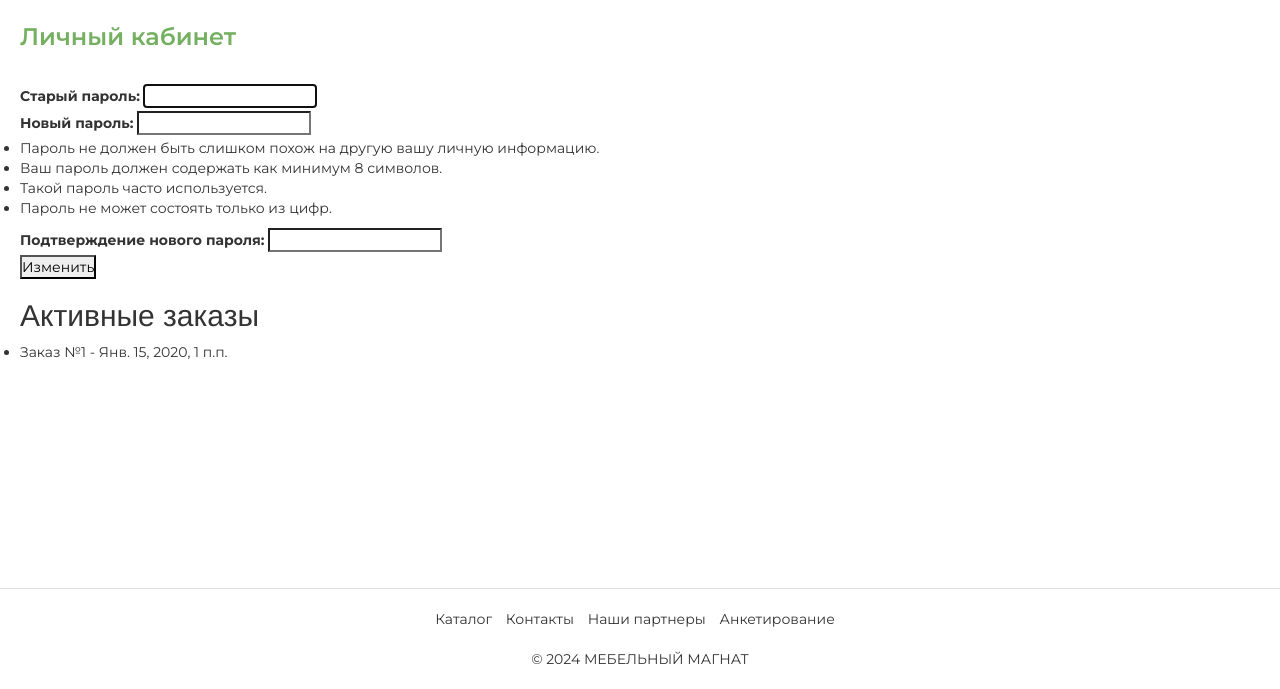
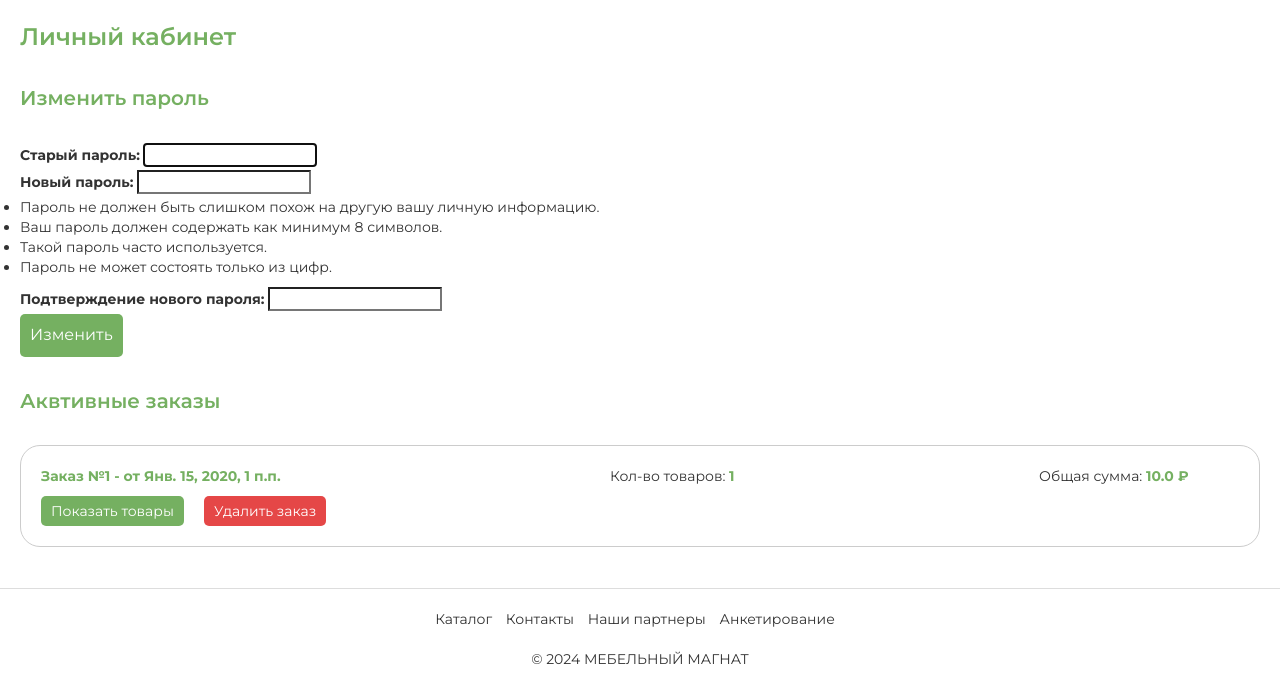
Before and after one commit to Eugeneus404/fur-mag-main, a Django app: page /cabinet/ in a window 1280 px wide. Shown: the part 111-800 px from the top of the page. Run offline with Django 3.2, Linux system fonts and the light colour scheme; a user stored in the database is signed in; data comes from the database, SQL or seed files in the repository; both versions use the stored data as it was after the commit; tables that the repository leaves empty hold one stand-in row (values such as "Sample post"); parts of the project's set-up code (start-up, migrations or seed data) failed here and were passed over; some libraries are stand-ins or nearby versions.

Commit message:
order ready

```diff
--- a/DjangoWebProject1/DjangoWebProject1/urls.py
+++ b/DjangoWebProject1/DjangoWebProject1/urls.py
@@ -39,6 +39,7 @@ urlpatterns = [
     path('cabinet/', views.cabinet, name='cabinet'),
 
     path('create_order/', views.create_order, name='create_order'),
+    path('delete_order/<int:order_id>/', views.delete_order, name='delete_order'),
 ]
 
 handler404 = views.error_404
--- a/DjangoWebProject1/app/templates/app/cabinet.html
+++ b/DjangoWebProject1/app/templates/app/cabinet.html
@@ -7,20 +7,90 @@
         Личный кабинет
     </div>
 </div>
-
-<!-- Форма для смены имени и пароля -->
+<div style="margin: 20px 0">
+    <div style="font-size: 20px; color: #75b061; font-weight: 600; margin-bottom: 30px;">
+        Изменить пароль
+    </div>
+</div>
 <form method="post">
     {% csrf_token %}
     {{ form.as_p }}
-    <button type="submit">Изменить</button>
+    <button type="submit" style="margin-bottom: 10px; padding: 10px; border: none; border-radius: 5px; background-color: #75b061; color: #fff; font-size: 16px; cursor: pointer;">Изменить</button>
 </form>
+<div style="margin: 20px 0">
+    <div style="font-size: 20px; color: #75b061; font-weight: 600; margin-bottom: 30px;">
+        Аквтивные заказы
+    </div>
+</div>
+{% if active_orders %}
+<div class="orders-block" style="display: flex; flex-direction:column; width: 100%; margin-bottom: 20px; gap: 15px;">
+    {% for order in active_orders %}
+    <div style="display: flex; flex-direction: column; justify-content: space-between; border: 1px solid #ccc; padding: 20px; border-radius: 20px">
+        <div style="display: flex; align-items: center; justify-content: space-between; margin-bottom: 10px;">
+            <div style="width: 300px; font-weight: bold; color: #75b061">Заказ №{{ order.id }} - от {{ order.created_at }}</div>
+            <div style="width: 160px; margin-left: 20px;">Кол-во товаров: <b style="color: #75b061">{{ order.items.count }}</b></div>
+            <div style="width: 200px; margin-left: 20px;">Общая сумма: <b style="color: #75b061">{{ order.total_cost }} ₽</b></div>
+        </div>
+        <div style="display: flex; align-items: center; width: 100%; gap: 20px;">
+            <div style="display: flex; width: fit-content">
+                <button class="show-items-btn show-items-btn-{{ order.id }}" onclick="toggleOrderItems({{ order.id }})" style="padding: 5px 10px; background-color: #75b061; color: #fff; border: none; border-radius: 5px; cursor: pointer;">Показать товары</button>
+            </div>
+            <div style="display: flex; width: fit-content">
+                <button class="show-items-btn show-items-btn-{{ order.id }}" onclick="deleteOrder({{ order.id }})" style="padding: 5px 10px; background-color: #e54747; color: #fff; border: none; border-radius: 5px; cursor: pointer;">Удалить заказ</button>
+            </div>
+        </div>
+        <div class="order-items" id="order-items-{{ order.id }}" style="display: none; margin: 10px 0 0 20px">
+            <ul>
+                {% for item in order.items.all %}
+                <li>{{ item.product.name }} - {{ item.count }} шт. - {{ item.price }} ₽ за ед.</li>
+                {% endfor %}
+            </ul>
+        </div>
+    </div>
+    {% endfor %}
+</div>
+{% else %}
+<div style="font-size: 20px; height: 200px; opacity: 0.8; display: flex; justify-content: center; align-items: center">
+    Активных заказов не найдено
+</div>
+{% endif %}
 
-<!-- Активные заказы пользователя -->
-<h2>Активные заказы</h2>
-<ul>
-    {% for order in active_orders %}
-    <li>Заказ №{{ order.id }} - {{ order.created_at }}</li>
-    {% endfor %}
-</ul>
+<script>
+    function toggleOrderItems(orderId) {
+        var itemsDiv = document.getElementById('order-items-' + orderId);
+        var button = document.querySelector('.show-items-btn-' + orderId);
+        if (itemsDiv.style.display === 'none') {
+            itemsDiv.style.display = 'block';
+            button.innerText = 'Скрыть товары';
+        } else {
+            itemsDiv.style.display = 'none';
+            button.innerText = 'Показать товары';
+        }
+    }
+
+    function deleteOrder(orderId) {
+        if (confirm("Вы уверены, что хотите удалить этот заказ?")) {
+            fetch(`/delete_order/${orderId}/`, {
+                method: 'POST',
+                headers: {
+                    'X-CSRFToken': '{{ csrf_token }}'
+                }
+            })
+                .then(response => {
+                    if (!response.ok) {
+                        throw new Error('Ошибка удаления заказа');
+                    }
+                    return response.json();
+                })
+                .then(data => {
+                    alert(data.message);
+                    location.reload();
+                })
+                .catch(error => {
+                    alert(error.message);
+                });
+        }
+    }
+</script>
 
 {% endblock %}
--- a/DjangoWebProject1/app/views.py
+++ b/DjangoWebProject1/app/views.py
@@ -21,6 +21,7 @@ import json
 from decimal import Decimal
 from django.contrib.auth import update_session_auth_hash
 from django.contrib.auth.decorators import login_required
+from django.views.decorators.http import require_POST
 
 def home(request):
     """Renders the home page."""
@@ -615,6 +616,11 @@ def cabinet(request):
         password_form = PasswordChangeForm(request.user)
 
     active_orders = Order.objects.filter(user=request.user)
+
+    for order in active_orders:
+        order.items = OrderProduct.objects.filter(order=order)
+        order.total_cost = sum(item.price * item.count for item in order.items)
+
     context = {
         "title": "Кабинет",
         "active_orders": active_orders,
@@ -645,6 +651,18 @@ def create_order(request):
     else:
         return JsonResponse({'error': 'Метод запроса должен быть POST.'}, status=405)
 
+@require_POST
+def delete_order(request, order_id):
+    if request.user.is_authenticated:
+        try:
+            order = Order.objects.get(pk=order_id, user=request.user)
+            order.delete()
+            return JsonResponse({'message': 'Заказ успешно удален.'}, status=200)
+        except Order.DoesNotExist:
+            return JsonResponse({'error': 'Указанный заказ не существует или не принадлежит текущему пользователю.'}, status=404)
+    else:
+        return JsonResponse({'error': 'Пользователь не аутентифицирован.'}, status=401)
+
 
 def error_404(request, exception):
     return render(request, 'app/404.html', status=404)
```
Also changed, not shown: DjangoWebProject1/db.sqlite3.
